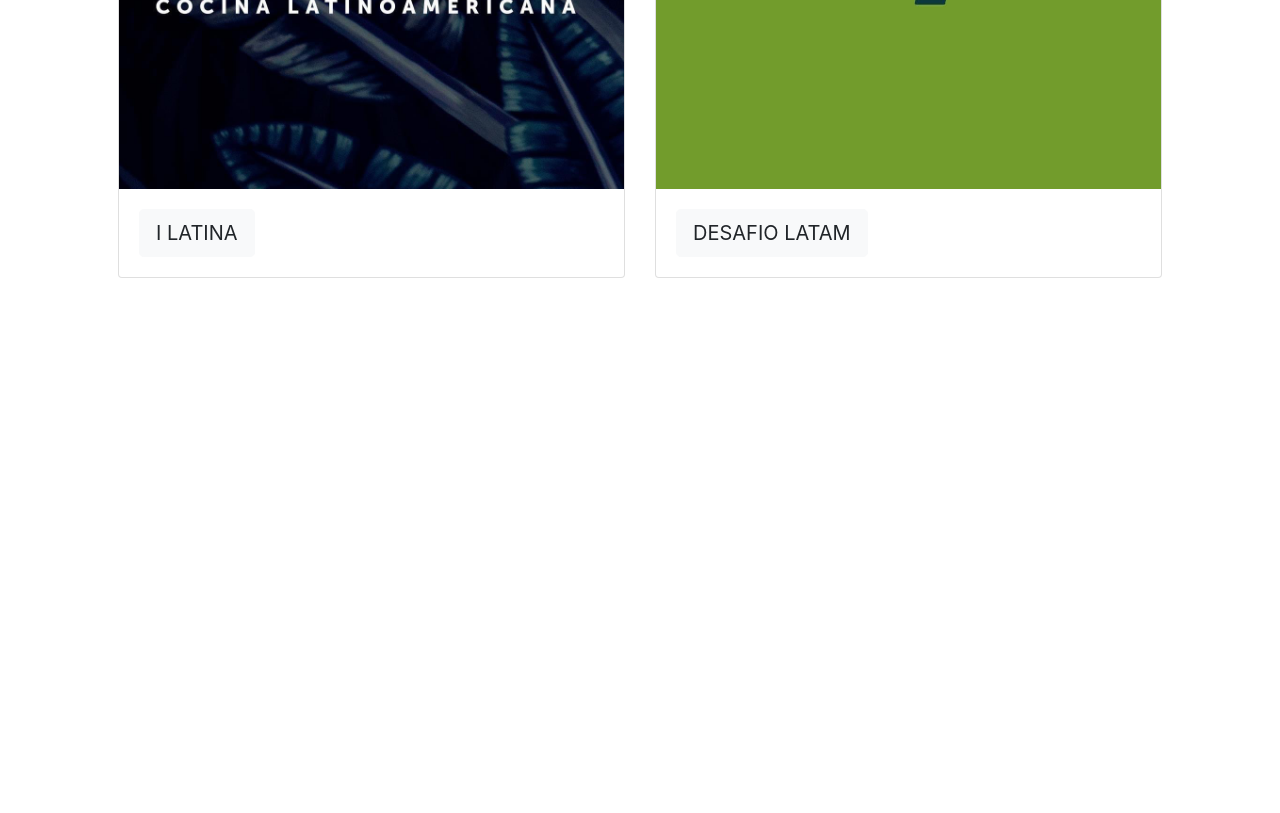
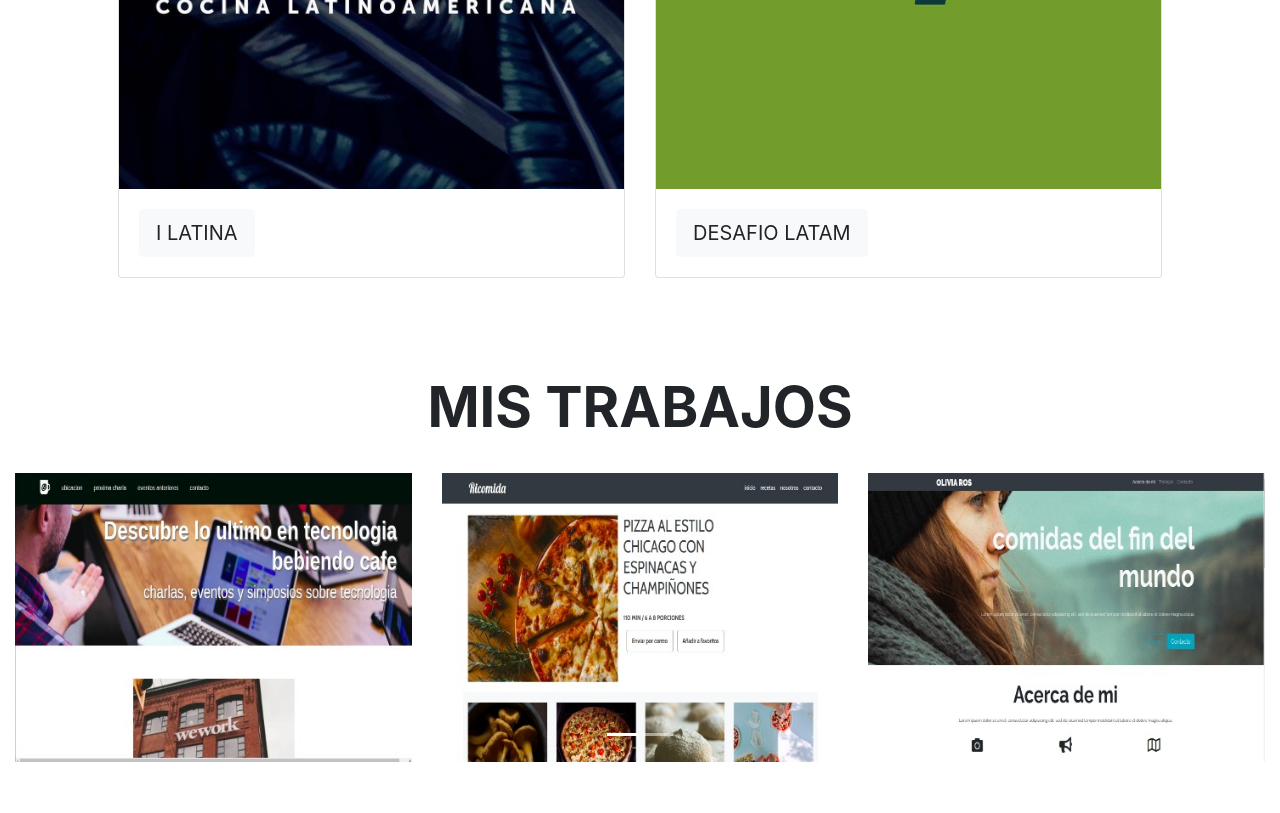
Before and after one commit to MiguelMacias30/prueba_2, a plain HTML site: page index.html in a window 1280 px wide. Shown: the part 1480-2293 px from the top of the page. Before the commit the page ends 1854 px from the top, so only its background shows below. Drawn offline with nearby package versions, Linux system fonts and the light colour scheme.

Commit message:
section_three

```diff
--- a/index.html
+++ b/index.html
@@ -83,6 +83,54 @@
               </div>
             </div>
             </div>
+            </section>
+
+          <section id="work">
+            <div  class="container-fluid my-4">
+              <h2 class="text-center display-4 font-weight-bold">MIS TRABAJOS</h2>
+              <div class="row">
+                <div class="d-xs-none">
+                  <div class="col-12 bg-ligth pt-4 pb-5">
+                    <div  id ="blogCarousel"class="carousel slide"data ride="carousel">
+                      <ol class="carousel-indicators">
+                        <li data-target="#blogCarousel"data-slide-to="0" class="active"></li>
+                        <li data-target="#blogCarousel" data-slide-to="1"></li>
+                      </ol>
+
+                      <div class="carousel-inner text-center">
+                        <div class="ima carousel-item active">
+                          <div class=" row">
+                            <div class="col-4">
+                              <img src="assets/img/imagen2.jpg" class="d-block w-100" alt="...">
+                            </div>
+                            <div class="col-4">
+                              <img src="assets/img/imagen4.jpg" class="d-block w-100" alt="...">
+                            </div>
+                            <div class="col-4">
+                              <img src="assets/img/imagen5.jpg" class="d-block w-100" alt="...">
+                            </div>
+                          </div>
+                        </div>
+
+                        <div class="carousel-item">
+                          <div class="row">
+                            <div class="col-4">
+                              <img src="assets/img/imagen3.jpg" class="d-block w-100" alt="...">
+                            </div>
+                            <div class="col-4">
+                              <img src="assets/img/imagen1.jpg" class="d-block w-100" alt="...">
+                            </div>
+                            <div class="col-4">
+                              <img src="assets/img/imagen6.jpg" class="d-block w-100" alt="...">
+                            </div>
+                          </div>
+                        </div>
+                      </div>
+                    </div>
+                  </div>
+                </div>
+              </div>
+            </div>
           </section>
 
 
```
